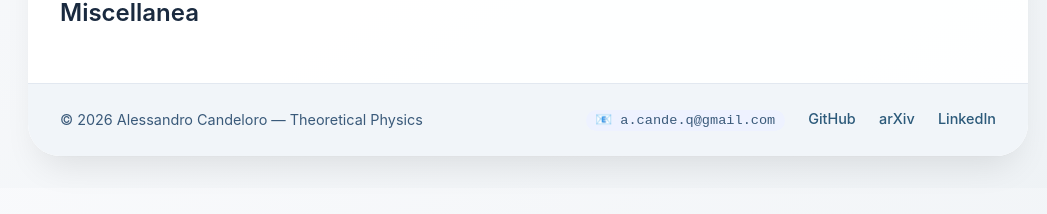
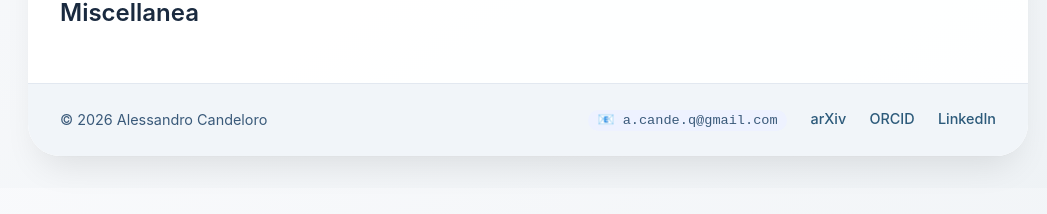
Before and after one commit to alecandeloro/alecandeloro.github.io, a Jekyll site: the page built from miscellanea.md, in a window 1280 px wide. Shown: the part 285-499 px from the top of the page, without its empty margins (112-1159 px from the left). Built offline with Jekyll 4.4.1, drawn with Linux system fonts in a browser that asks for light colours.

Commit message:
Update default.html

```diff
--- a/_layouts/default.html
+++ b/_layouts/default.html
@@ -38,7 +38,7 @@
 }
 
 .about-photo img {
-  width: 400px;
+  width: 500px;
   height: auto;
 
   object-fit: cover;
@@ -644,12 +644,14 @@
     </main>
 
     <footer class="site-footer">
-      <div>© {{ site.time | date: '%Y' }} Alessandro Candeloro — Theoretical Physics</div>
+      <div>© {{ site.time | date: '%Y' }} Alessandro Candeloro </div>
       <div class="social-links">
         <span class="email">📧 a.cande.q@gmail.com</span>
-        <a href="#">GitHub</a>
-        <a href="#">arXiv</a>
-        <a href="#">LinkedIn</a>
+        <a href="https://arxiv.org/a/candeloro_a_1.html">arXiv</a>
+        <a href="https://orcid.org/0000-0003-0582-4941">ORCID</a>
+        <a href="www.linkedin.com/in/alessandro-candeloro-711620125
+
+">LinkedIn</a>
       </div>
     </footer>
   </div>
```
